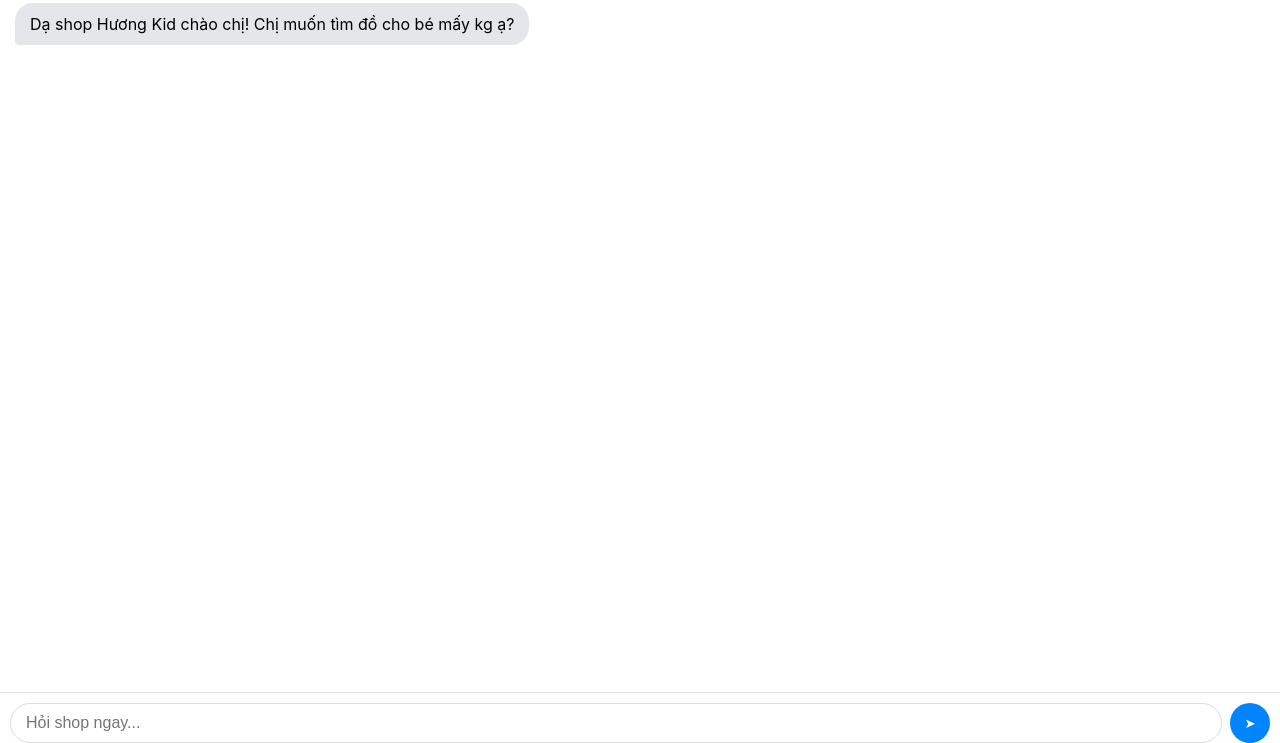
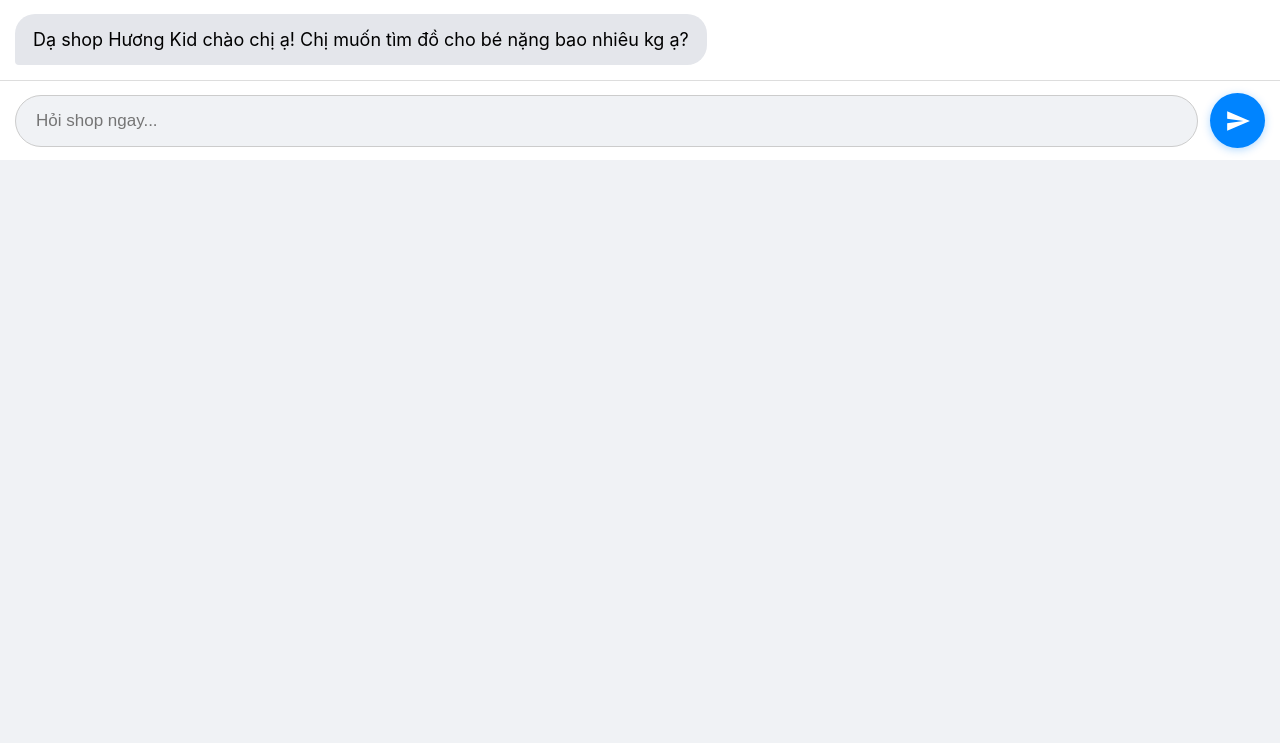
Before and after one commit to pdat7355-hub/chatbot, a website: page public/index.html in a window 1280 px wide. Shown: the part 57-800 px from the top of the page. Drawn offline with Linux system fonts and the light colour scheme.

Commit message:
Update index.html

```diff
--- a/public/index.html
+++ b/public/index.html
@@ -2,46 +2,162 @@
 <html lang="vi">
 <head>
     <meta charset="UTF-8">
-    <meta name="viewport" content="width=device-width, initial-scale=1.0, maximum-scale=1.0, user-scalable=no">
+    <meta name="viewport" content="width=device-width, initial-scale=1.0, maximum-scale=1.0, user-scalable=no, viewport-fit=cover">
     <title>Hương Kid Shop</title>
     <style>
-        body { font-family: -apple-system, sans-serif; background: #f0f2f5; margin: 0; display: flex; flex-direction: column; height: 100vh; }
-        #header { background: #0084ff; color: white; padding: 12px; text-align: center; font-size: 18px; font-weight: bold; }
-        #messages { flex: 1; overflow-y: auto; padding: 15px; display: flex; flex-direction: column; gap: 12px; background: white; }
-        .msg { max-width: 80%; padding: 10px 15px; border-radius: 18px; font-size: 16px; line-height: 1.4; }
+        * { box-sizing: border-box; -webkit-tap-highlight-color: transparent; }
+
+        body {
+            font-family: -apple-system, system-ui, BlinkMacSystemFont, "Segoe UI", Roboto, Helvetica, Arial, sans-serif;
+            background: #f0f2f5;
+            margin: 0;
+            display: flex;
+            flex-direction: column;
+            /* Full màn hình tuyệt đối */
+            height: 100vh;
+            height: -webkit-fill-available;
+            overflow: hidden;
+        }
+
+        #header {
+            background: #0084ff;
+            color: white;
+            padding: 15px;
+            text-align: center;
+            font-size: 22px;
+            font-weight: bold;
+            box-shadow: 0 2px 5px rgba(0,0,0,0.1);
+        }
+
+        #messages {
+            flex: 1;
+            overflow-y: auto;
+            padding: 15px;
+            display: flex;
+            flex-direction: column;
+            gap: 15px;
+            background: white;
+            /* Cuộn mượt trên mobile */
+            -webkit-overflow-scrolling: touch;
+        }
+
+        .msg {
+            max-width: 85%;
+            padding: 12px 18px;
+            border-radius: 20px;
+            font-size: 18px; /* Chữ to dễ đọc */
+            line-height: 1.5;
+            word-wrap: break-word;
+        }
+
         .user { align-self: flex-end; background: #0084ff; color: white; border-bottom-right-radius: 4px; }
         .bot { align-self: flex-start; background: #e4e6eb; color: black; border-bottom-left-radius: 4px; }
-        .chat-img { width: 100%; max-width: 220px; border-radius: 12px; margin: 8px 0; display: block; box-shadow: 0 2px 5px rgba(0,0,0,0.1); }
-        #input-area { padding: 10px; display: flex; background: white; border-top: 1px solid #ddd; padding-bottom: env(safe-area-inset-bottom); }
-        input { flex: 1; border: 1px solid #ddd; padding: 10px 15px; border-radius: 20px; font-size: 16px; outline: none; }
-        button { background: #0084ff; color: white; border: none; width: 40px; height: 40px; border-radius: 50%; margin-left: 8px; cursor: pointer; }
+
+        .chat-img {
+            width: 100%;
+            max-width: 280px;
+            border-radius: 12px;
+            margin-top: 10px;
+            display: block;
+            box-shadow: 0 4px 10px rgba(0,0,0,0.1);
+        }
+
+        /* Khu vực nhập liệu to và không bị che */
+        #input-area {
+            padding: 12px 15px;
+            display: flex;
+            background: white;
+            border-top: 1px solid #ddd;
+            align-items: center;
+            /* Tránh bị ẩn bởi tai thỏ/nút home trên iPhone */
+            padding-bottom: calc(12px + env(safe-area-inset-bottom));
+        }
+
+        input {
+            flex: 1;
+            border: 1px solid #ccc;
+            padding: 15px 20px;
+            border-radius: 30px;
+            font-size: 17px;
+            outline: none;
+            background: #f0f2f5;
+        }
+
+        /* Nút gửi lớn, dễ bấm cho ngón tay */
+        #sendBtn {
+            background: #0084ff;
+            color: white;
+            border: none;
+            width: 55px;
+            height: 55px;
+            border-radius: 50%;
+            margin-left: 12px;
+            cursor: pointer;
+            display: flex;
+            align-items: center;
+            justify-content: center;
+            flex-shrink: 0;
+            box-shadow: 0 2px 8px rgba(0,132,255,0.3);
+        }
+
+        #sendBtn svg { width: 26px; height: 26px; fill: white; }
+        #sendBtn:active { transform: scale(0.9); }
+
     </style>
 </head>
 <body>
     <div id="header">Hương Kid - Shop Bé Trai</div>
     <div id="messages"></div>
+
     <div id="input-area">
         <input type="text" id="userInput" placeholder="Hỏi shop ngay..." autocomplete="off">
-        <button id="sendBtn">➤</button>
+        <button id="sendBtn">
+            <svg viewBox="0 0 24 24"><path d="M2.01 21L23 12 2.01 3 2 10l15 2-15 2z"></path></svg>
+        </button>
     </div>
+
     <script>
         const messageContainer = document.getElementById('messages');
         const input = document.getElementById('userInput');
+        const btn = document.getElementById('sendBtn');
+
         function addMsg(text, sender) {
             const div = document.createElement('div');
             div.className = 'msg ' + sender;
+
+            // Xử lý xuống dòng và hiển thị ảnh
             let content = text.replace(/\n/g, '<br>');
-            // Hiển thị ảnh thông minh
-            content = content.replace(/\[IMG\](.*?)\[\/IMG\]/g, '<img src="$1" class="chat-img">');
+            const imgRegex = /\[IMG\](.*?)\[\/IMG\]/g;
+            content = content.replace(imgRegex, (match, url) => {
+                let cleanUrl = url.trim();
+                // Tự sửa link nếu dán nhầm link web ImgBB
+                if (cleanUrl.includes("ibb.co") && !cleanUrl.includes("i.ibb.co")) {
+                    cleanUrl = cleanUrl.replace("ibb.co/", "i.ibb.co/") + ".jpg";
+                }
+                return `<img src="${cleanUrl}" class="chat-img" onclick="window.open('${cleanUrl}', '_blank')">`;
+            });
+
             div.innerHTML = content;
             messageContainer.appendChild(div);
-            messageContainer.scrollTop = messageContainer.scrollHeight;
+
+            // Luôn cuộn xuống tin mới nhất
+            messageContainer.scrollTo({
+                top: messageContainer.scrollHeight,
+                behavior: 'smooth'
+            });
         }
+
         async function sendMessage() {
             const text = input.value.trim();
             if (!text) return;
+
             addMsg(text, 'user');
             input.value = '';
+
+            // Tự động thu bàn phím để nhìn thấy ảnh dễ hơn
+            input.blur();
+
+            try {
                 const res = await fetch('/chat', {
                     method: 'POST',
                     headers: { 'Content-Type': 'application/json' },
@@ -49,10 +165,18 @@
                 });
                 const data = await res.json();
                 addMsg(data.reply, 'bot');
+            } catch (e) {
+                addMsg("Dạ shop đang bận tí, chị nhắn lại sau vài giây nha!", 'bot');
             }
-        document.getElementById('sendBtn').onclick = sendMessage;
-        input.onkeypress = (e) => { if(e.key === 'Enter') sendMessage(); };
-        window.onload = () => addMsg("Dạ shop Hương Kid chào chị! Chị muốn tìm đồ cho bé mấy kg ạ?", 'bot');
+        }
+
+        btn.onclick = sendMessage;
+        input.onkeypress = (e) => { if (e.key === 'Enter') sendMessage(); };
+
+        // Lời chào đầu tiên
+        window.onload = () => {
+            addMsg("Dạ shop Hương Kid chào chị ạ! Chị muốn tìm đồ cho bé nặng bao nhiêu kg ạ?", 'bot');
+        };
     </script>
 </body>
 </html>
```
Lines whose indentation alone changed are shown as unchanged.
